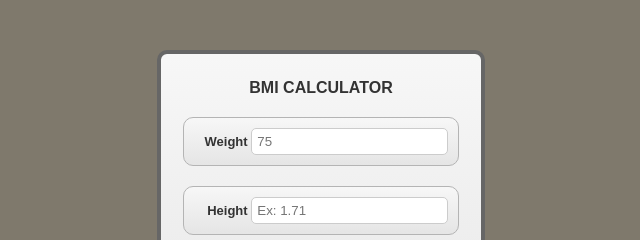
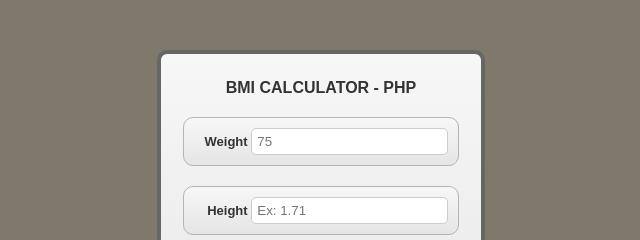
Before and after one commit to emersonw12/bmi-calc, a plain HTML site: page index.html in a window 1280 px wide. Shown: the top 240 px of the page, 319-959 px from the left. Drawn offline with Linux system fonts and the light colour scheme.

Commit message:
Change title

```diff
--- a/index.html
+++ b/index.html
@@ -12,7 +12,7 @@
 <section class="container">
 	<form class="form">
 		<fieldset>
-			<legend>BMI Calculator</legend>
+			<legend>BMI Calculator - PHP</legend>
 			<label>
 				Weight
 				<input id="weight" type="text" placeholder="75" required="required" />
```
